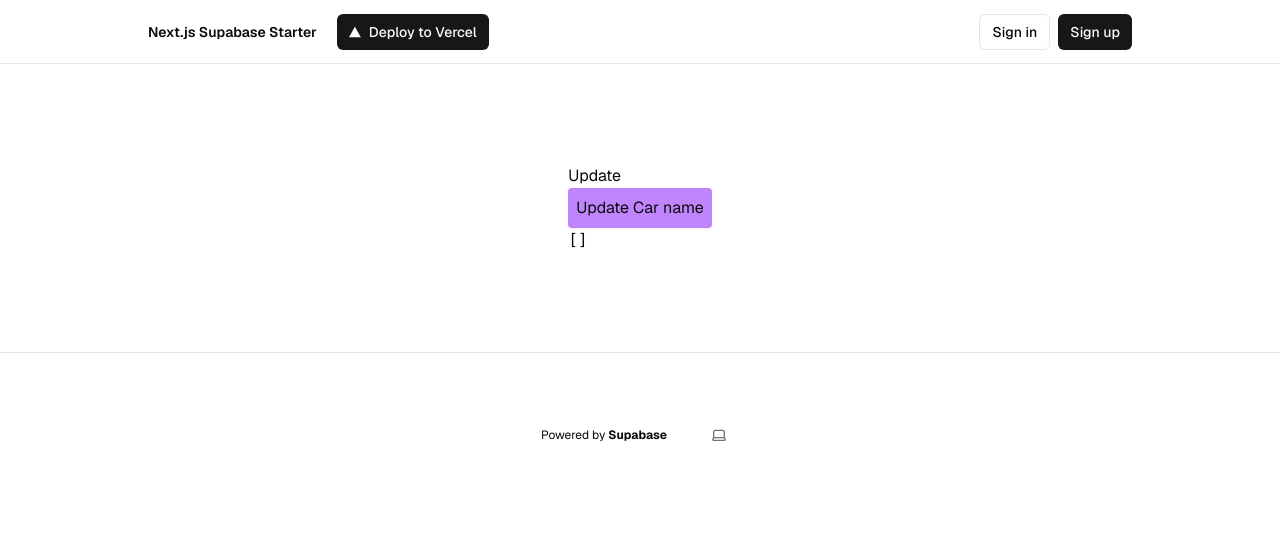
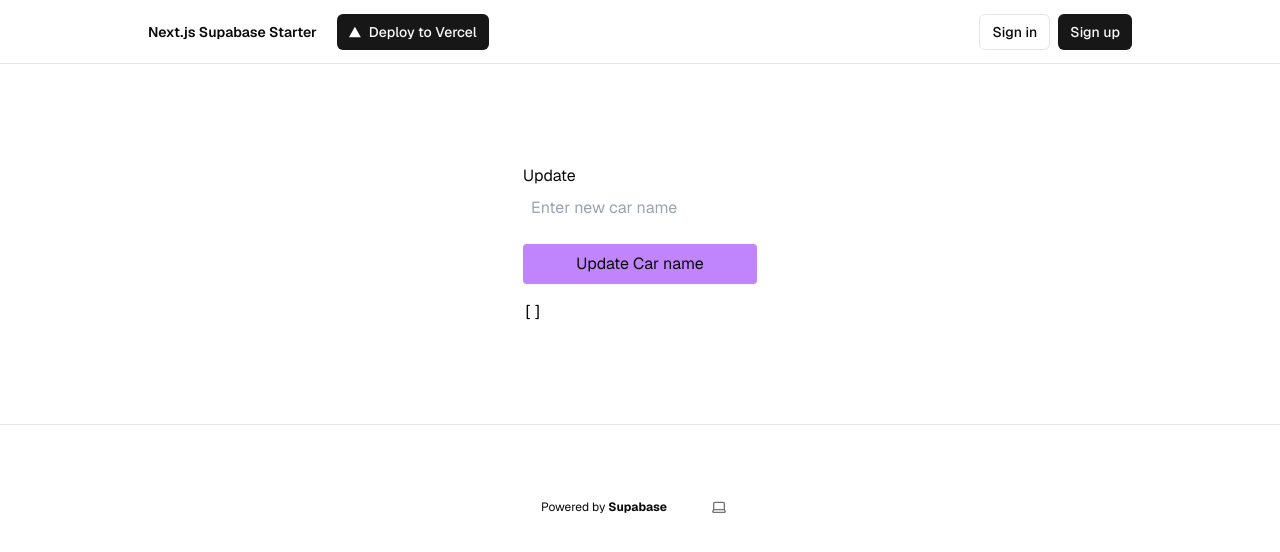
Before and after one commit to SHIVAM-GOUR/ecom-supabse-temp, a Next.js app: page /notes in a window 1280 px wide. Shown: the top 552 px of the page. Built offline with nearby package versions, Linux system fonts and the light colour scheme; no server answers; the database is empty.

Commit message:
input added

```diff
--- a/app/notes/page.tsx
+++ b/app/notes/page.tsx
@@ -14,6 +14,7 @@ import { useEffect, useState } from 'react'
 
 export default function Page() {
   const [notes, setNotes] = useState<any[] | null>(null)
+  const [carName, setCarName] = useState('')
   const supabase = createClient()
 
   useEffect(() => {
@@ -25,12 +26,21 @@ export default function Page() {
   }, [])
 
   const updateCar = async () => {
-    await supabase.from("car").update({ name: "Riya's defender ❤️" }).eq('id', 1).select();
+    await supabase.from("car").update({ name: carName}).eq('id', 1).select();
+    const { data } = await supabase.from('car').select('id, name').order('id', { ascending: true })
+    setNotes(data)
   }
 
-  return <div>
+  return <div className='flex flex-col'>
     <h1>Update</h1>
-    <button className='bg-purple-400 p-2 rounded-sm shadow-sm' onClick={() => updateCar()}>Update Car name</button>
+ <input
+        type="text"
+        placeholder="Enter new car name"
+        value={carName}
+        onChange={(e) => setCarName(e.target.value)}
+        className="p-2"
+      />
+    <button className='bg-purple-400 p-2 rounded-sm shadow-sm my-4' onClick={() => updateCar()}>Update Car name</button>
     <pre>{JSON.stringify(notes, null, 2)}</pre>
   </div>
 }
```
